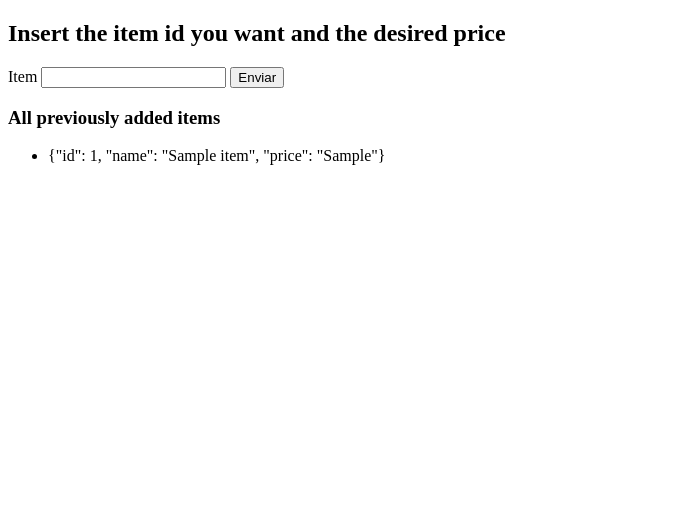
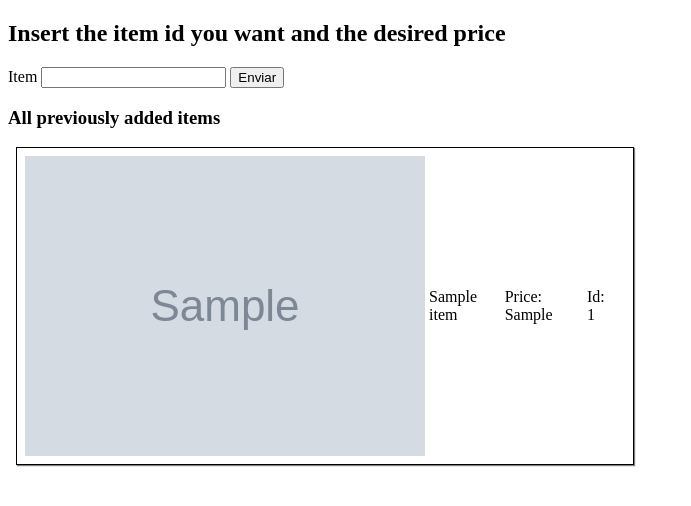
Before and after one commit to murtinha/RO-market, a Flask app: page / in a window 1280 px wide. Shown: the top 506 px of the page, without its empty margins (0-691 px from the left). Run offline with Flask 2, Linux system fonts and the light colour scheme; tables that the repository leaves empty hold one stand-in row (values such as "Sample post"); grey boxes marked "Sample" are stand-in pictures.

Commit message:
Improve style

```diff
--- a/app.py
+++ b/app.py
@@ -14,17 +14,20 @@ class Item(db.Model):
     item_id = db.Column(db.Integer, unique=True)
     name = db.Column(db.String(100))
     price = db.Column(db.String(100))
+    image = db.Column(db.String(100))
 
-    def __init__(self, item_id, name, price):
+    def __init__(self, item_id, name, price, image):
         self.item_id = item_id
         self.name = name
         self.price = price
+        self.image = image
 
     def __repr__(self):
         return json.dumps(dict(
                 name = self.name,
                 price = self.price,
-                id = self.item_id
+                id = self.item_id,
+                image = self.image
             )
         )
 
@@ -45,7 +48,8 @@ def add_item():
     item = get_item(item_id)
     price = item.get('price', '')
     name = item.get('name', '')
-    dbcreate = Item(item_id, name, price)
+    image = item.get('image', '')
+    dbcreate = Item(item_id, name, price, image)
     db.session.add(dbcreate)
     db.session.commit()
     return redirect(url_for('home'))
--- a/crawler.py
+++ b/crawler.py
@@ -11,6 +11,7 @@ def get_item(item_id):
     market = requests.get('https://www.novaragnarok.com/?module=vending&action=item&id=%s'% item_id)
     s = BeautifulSoup(market.text, 'html.parser')
     name = s.h2.span.a.text
+    img = 'https://www.novaragnarok.com/%s' % s.h2.img['src']
     h_table = s.find_all('table', class_='horizontal-table')
     thead = h_table[1].thead
     ths = thead.tr.find_all('th')
@@ -22,4 +23,4 @@ def get_item(item_id):
     tbody = h_table[1].tbody
     tr = tbody.find_all('tr')[0]
     td = tr.find_all('td')[index].span
-    return dict(name = name, price = td.text)
+    return dict(name = name, price = td.text, image = img)
--- /dev/null
+++ b/static/style.css
@@ -0,0 +1,17 @@
+.item {
+  border: 1px solid black;
+  padding: 8px;
+  margin: 8px;
+  box-shadow: 1px 1px 1px grey;
+  max-width: 600px;
+  display: flex;
+  align-items: center;
+}
+
+.item-name, .item-price, .item-id {
+  margin-right: 16px;
+}
+
+.item-image {
+  margin-right: 4px;
+}
--- a/templates/home.html
+++ b/templates/home.html
@@ -1,4 +1,5 @@
 <!doctype html>
+<link rel=stylesheet type=text/css href="{{ url_for('static', filename='style.css') }}">
 <title> Ragnarok Market Place </title>
   <h2> Insert the item id you want and the desired price </h2>
   <form action="{{  url_for('add_item') }}" method="post">
@@ -8,9 +9,18 @@
   </form>
 <div>
   <h3> All previously added items </h3>
-  <ul>
     {%- for item in items %}
-      <li> {{ item }} </li>
+      <div class="item">
+        <img src="{{item.image}}" class="item-image" />
+        <span class="item-name">
+          {{ item.name }}
+        </span>
+        <span class="item-price">
+          Price: {{ item.price }}
+        </span>
+        <span class="item-id">
+          Id: {{ item.item_id }}
+        </span>
+      </div>
     {%- endfor %}
-  </ul>
 </div>
```
